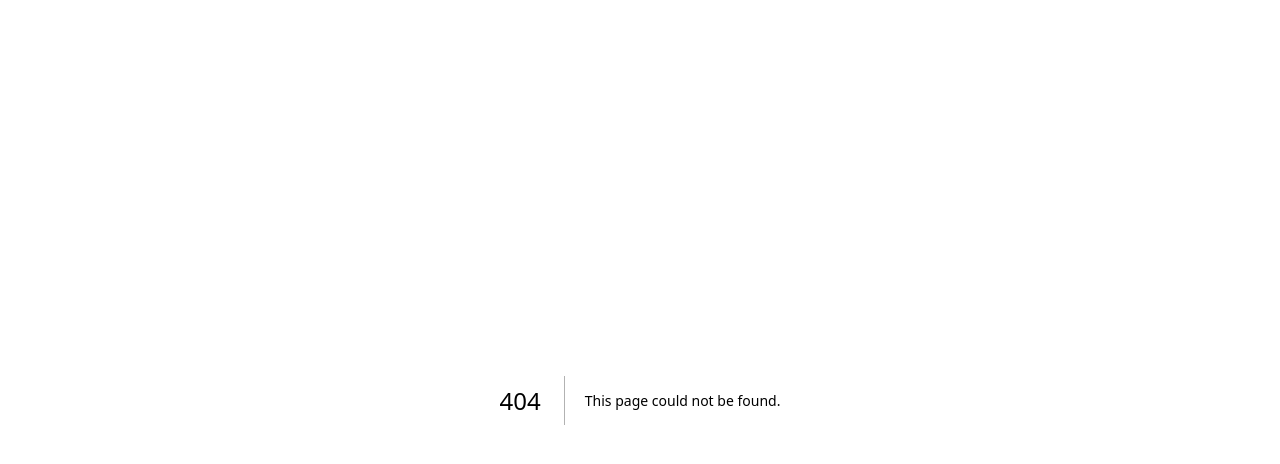
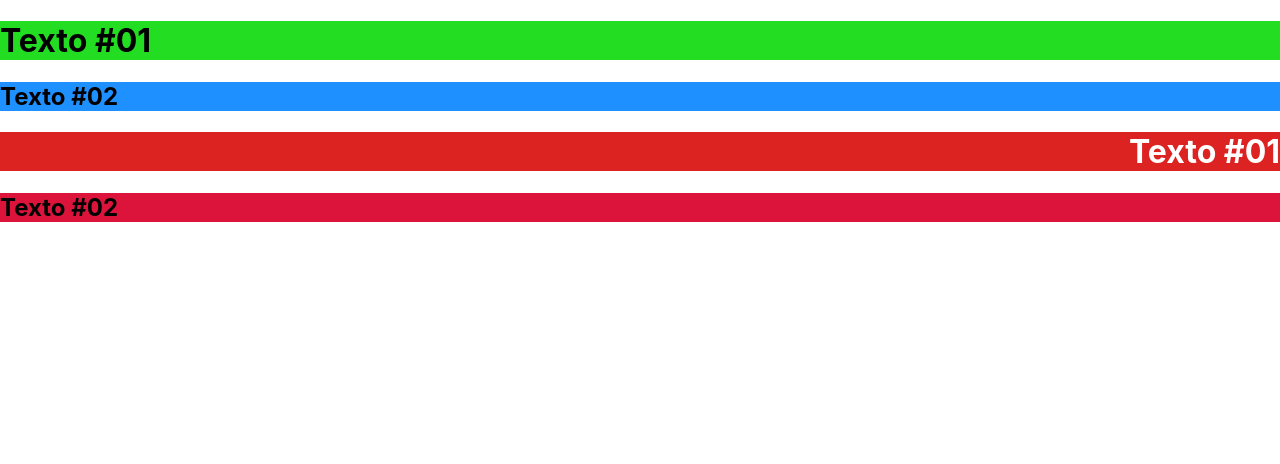
Before and after one commit to Victor110901/Revisao-React, a Next.js app: page /css/usandoEstilo in a window 1280 px wide. Before the commit this address had no page. Shown: the top 464 px of the page. Built offline with nearby package versions, Linux system fonts and the light colour scheme.

Commit message:
Aula 27 next css condicional

```diff
--- /dev/null
+++ b/components/Estilo.jsx
@@ -0,0 +1,17 @@
+export default function(props) {
+
+    return (
+        <div>
+            <h1 style={{
+                backgroundColor: props.numero >= 0 ? "#2D2" : "#D22",
+                color: props.color,
+                textAlign: props.direita ? "right" : "left",
+            }}>
+                Texto #01
+            </h1>
+            <h2 className={props.numero >= 0 ? "azul" : "vermelho"}>
+                Texto #02
+            </h2>
+        </div>
+    )
+}
--- /dev/null
+++ b/pages/basicos/propsSomenteLeitura.jsx
@@ -0,0 +1,5 @@
+import SomaUm from "../../components/SomaUm";
+
+export default function propsSomenteLeitura() {
+    return <SomaUm numero={99} />
+}
--- /dev/null
+++ b/pages/css/usandoEstilo.jsx
@@ -0,0 +1,10 @@
+import Estilo from "../../components/Estilo";
+
+export default function usandoEstilo() {
+    return  (
+        <div>
+            <Estilo numero={3} color="#000"/>
+            <Estilo numero={-13} color="#fff" direita />
+        </div>
+    )
+}
--- a/styles/globals.css
+++ b/styles/globals.css
@@ -24,3 +24,11 @@ a {
     background: black;
   }
 }
+
+.azul {
+  background-color: dodgerblue;
+}
+
+.vermelho {
+  background-color: crimson;
+}
```
Also changed, not shown: components/SomaUm.jsx (added, +8 -0 lines).
